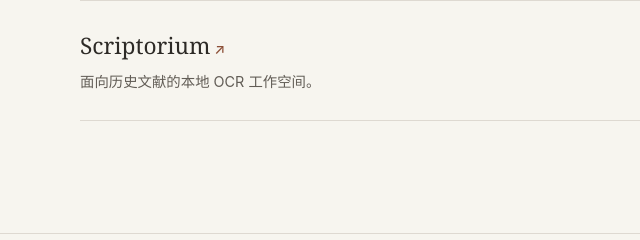
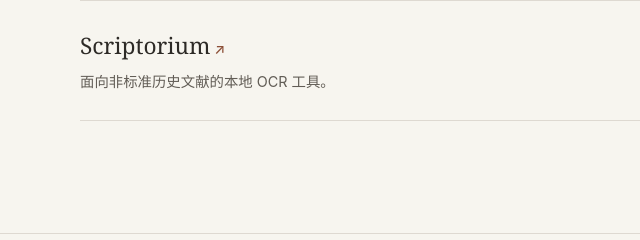
Before and after one commit to kty-578/kty-578.github.io, an Astro site: page / in a window 1280 px wide. Shown: the part 749-989 px from the top of the page, 0-640 px from the left. Built offline with nearby package versions, Linux system fonts and the light colour scheme; Astro itself is replaced by a stand-in of ours; a web font is replaced by a local one.

Commit message:
更新OCR项目描述

```diff
--- a/src/content/projects/scriptorium.md
+++ b/src/content/projects/scriptorium.md
@@ -1,6 +1,6 @@
 ---
 title: Scriptorium
-description: 面向历史文献的本地 OCR 工作空间。
+description: 面向非标准历史文献的本地 OCR 工具。
 period: 2026 —
 lang: zh-CN
 draft: false
```
